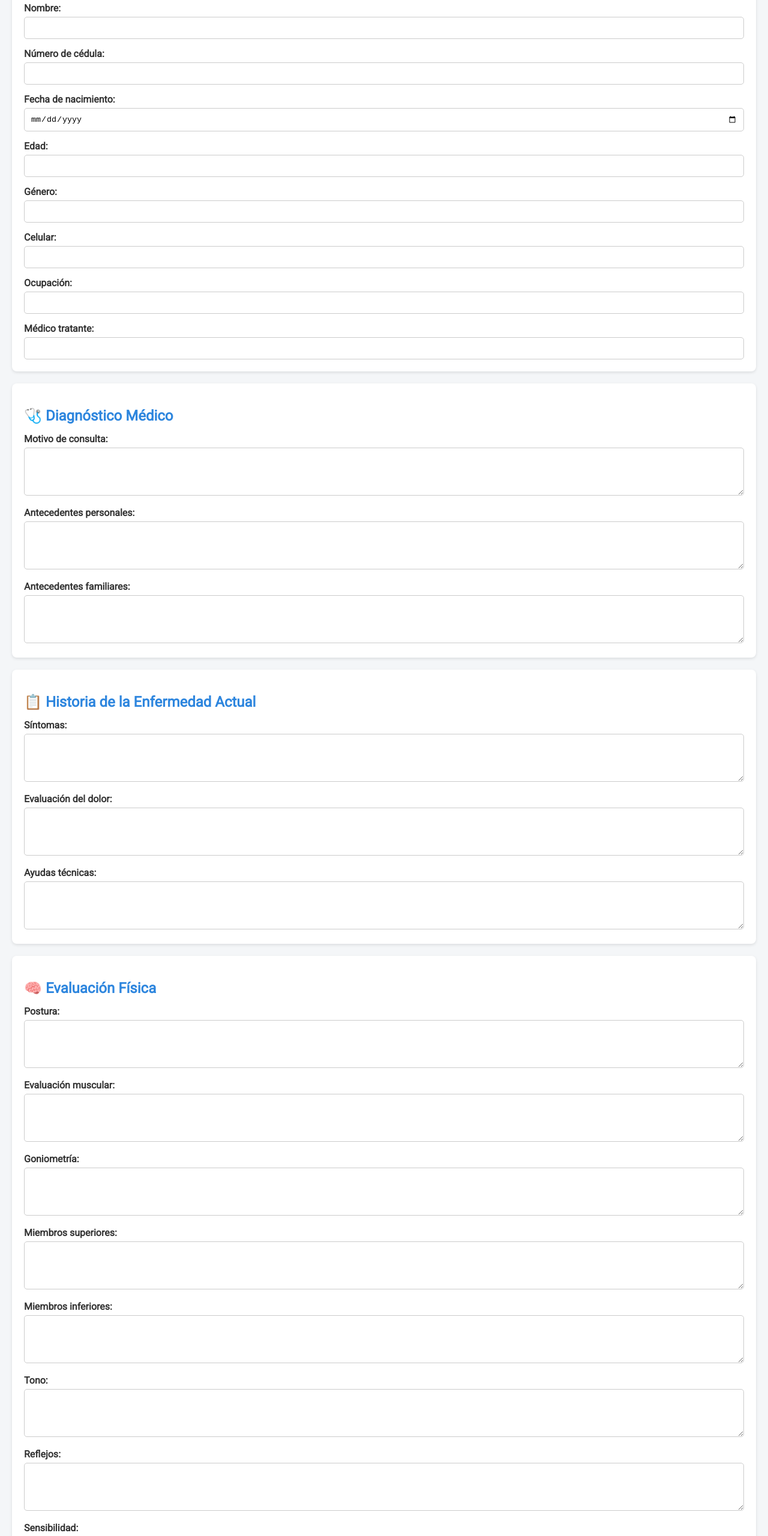
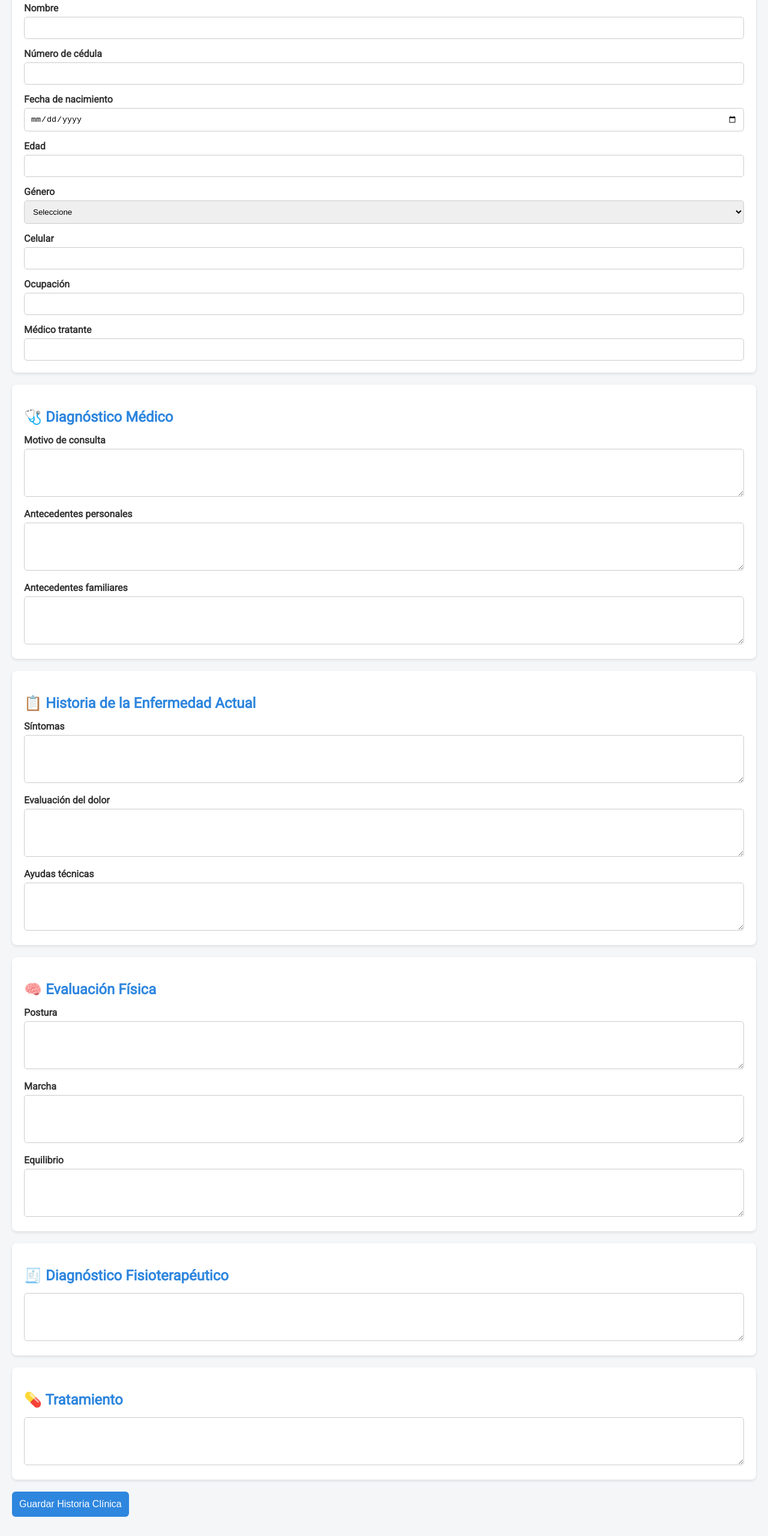
Before and after one commit to cristofer181/CristoferCastro, a plain HTML site: page index.html in a window 1280 px wide. Shown: the part 240-2800 px from the top of the page at 60% size. Drawn offline with Linux system fonts and the light colour scheme.

Commit message:
Update index.html

```diff
--- a/index.html
+++ b/index.html
@@ -2,8 +2,11 @@
 <html lang="es">
 <head>
   <meta charset="UTF-8">
+  <meta name="viewport" content="width=device-width, initial-scale=1.0">
   <title>Historia Clínica</title>
+
   <link href="https://fonts.googleapis.com/css2?family=Roboto&display=swap" rel="stylesheet">
+
   <style>
     body {
       font-family: 'Roboto', sans-serif;
@@ -35,7 +38,7 @@
       margin-top: 15px;
       font-weight: bold;
     }
-    input, textarea {
+    input, textarea, select {
       width: 100%;
       padding: 10px;
       margin-top: 5px;
@@ -47,86 +50,112 @@
       resize: vertical;
       height: 80px;
     }
+    button {
+      margin-top: 20px;
+      padding: 12px;
+      background-color: #2e86de;
+      color: white;
+      border: none;
+      border-radius: 6px;
+      font-size: 16px;
+      cursor: pointer;
+    }
+    button:hover {
+      background-color: #2164a8;
+    }
   </style>
 </head>
+
 <body>
 
-  <header>
-    <h1>🩺 Historia Clínica del Paciente</h1>
-  </header>
+<header>
+  <h1>🩺 Historia Clínica del Paciente</h1>
+</header>
+
+<form>
 
   <section>
     <h2>👤 Datos del Paciente</h2>
-    <label>Nombre:</label><input type="text">
-    <label>Número de cédula:</label><input type="text">
-    <label>Fecha de nacimiento:</label><input type="date">
-    <label>Edad:</label><input type="number">
-    <label>Género:</label><input type="text">
-    <label>Celular:</label><input type="text">
-    <label>Ocupación:</label><input type="text">
-    <label>Médico tratante:</label><input type="text">
+
+    <label>Nombre</label>
+    <input type="text" name="nombre" required>
+
+    <label>Número de cédula</label>
+    <input type="text" name="cedula" required>
+
+    <label>Fecha de nacimiento</label>
+    <input type="date" name="fecha_nacimiento">
+
+    <label>Edad</label>
+    <input type="number" name="edad" min="0">
+
+    <label>Género</label>
+    <select name="genero">
+      <option value="">Seleccione</option>
+      <option>Masculino</option>
+      <option>Femenino</option>
+      <option>Otro</option>
+    </select>
+
+    <label>Celular</label>
+    <input type="tel" name="celular">
+
+    <label>Ocupación</label>
+    <input type="text" name="ocupacion">
+
+    <label>Médico tratante</label>
+    <input type="text" name="medico">
   </section>
 
   <section>
     <h2>🩺 Diagnóstico Médico</h2>
-    <label>Motivo de consulta:</label><textarea></textarea>
-    <label>Antecedentes personales:</label><textarea></textarea>
-    <label>Antecedentes familiares:</label><textarea></textarea>
+    <label>Motivo de consulta</label>
+    <textarea name="motivo"></textarea>
+
+    <label>Antecedentes personales</label>
+    <textarea name="antecedentes_personales"></textarea>
+
+    <label>Antecedentes familiares</label>
+    <textarea name="antecedentes_familiares"></textarea>
   </section>
 
   <section>
     <h2>📋 Historia de la Enfermedad Actual</h2>
-    <label>Síntomas:</label><textarea></textarea>
-    <label>Evaluación del dolor:</label><textarea></textarea>
-    <label>Ayudas técnicas:</label><textarea></textarea>
+    <label>Síntomas</label>
+    <textarea name="sintomas"></textarea>
+
+    <label>Evaluación del dolor</label>
+    <textarea name="dolor"></textarea>
+
+    <label>Ayudas técnicas</label>
+    <textarea name="ayudas"></textarea>
   </section>
 
   <section>
     <h2>🧠 Evaluación Física</h2>
-    <label>Postura:</label><textarea></textarea>
-    <label>Evaluación muscular:</label><textarea></textarea>
-    <label>Goniometría:</label><textarea></textarea>
-    <label>Miembros superiores:</label><textarea></textarea>
-    <label>Miembros inferiores:</label><textarea></textarea>
-    <label>Tono:</label><textarea></textarea>
-    <label>Reflejos:</label><textarea></textarea>
-    <label>Sensibilidad:</label><textarea></textarea>
-    <label>Coordinación:</label><textarea></textarea>
-    <label>Marcha:</label><textarea></textarea>
-    <label>Equilibrio:</label><textarea></textarea>
-    <label>Escalas específicas:</label><textarea></textarea>
+    <label>Postura</label>
+    <textarea name="postura"></textarea>
+
+    <label>Marcha</label>
+    <textarea name="marcha"></textarea>
+
+    <label>Equilibrio</label>
+    <textarea name="equilibrio"></textarea>
   </section>
 
   <section>
     <h2>🧾 Diagnóstico Fisioterapéutico</h2>
-    <label>Diagnóstico:</label><textarea></textarea>
+    <textarea name="diagnostico_fisio"></textarea>
   </section>
 
   <section>
     <h2>💊 Tratamiento</h2>
-    <label>Plan de tratamiento:</label><textarea></textarea>
+    <textarea name="tratamiento"></textarea>
   </section>
 
-  <section>
-    <h2>📈 Seguimiento de Progreso</h2>
-    <label>Registro diario:</label><textarea></textarea>
-  </section>
+  <button type="submit">Guardar Historia Clínica</button>
 
-  <section>
-    <h2>📅 Agendamiento de Citas</h2>
-    <label>Calendario:</label><textarea></textarea>
-    <label>Recordatorios automáticos (SMS):</label><textarea></textarea>
-  </section>
-
-  <section>
-    <h2>💳 Historial de Pagos</h2>
-    <label>Pagos realizados:</label><textarea></textarea>
-  </section>
-
-  <section>
-    <h2>🏋️ Ejercicios en Casa</h2>
-    <label>Ejercicios enviados al paciente:</label><textarea></textarea>
-  </section>
+</form>
 
 </body>
 </html>
```
